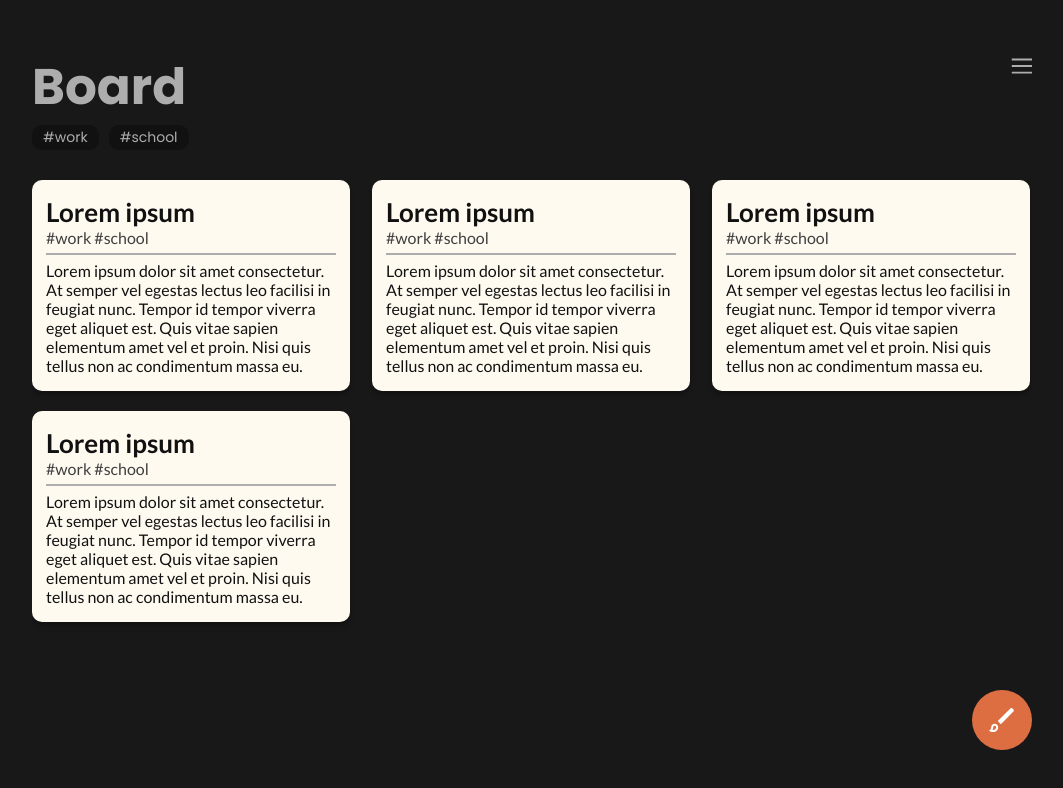
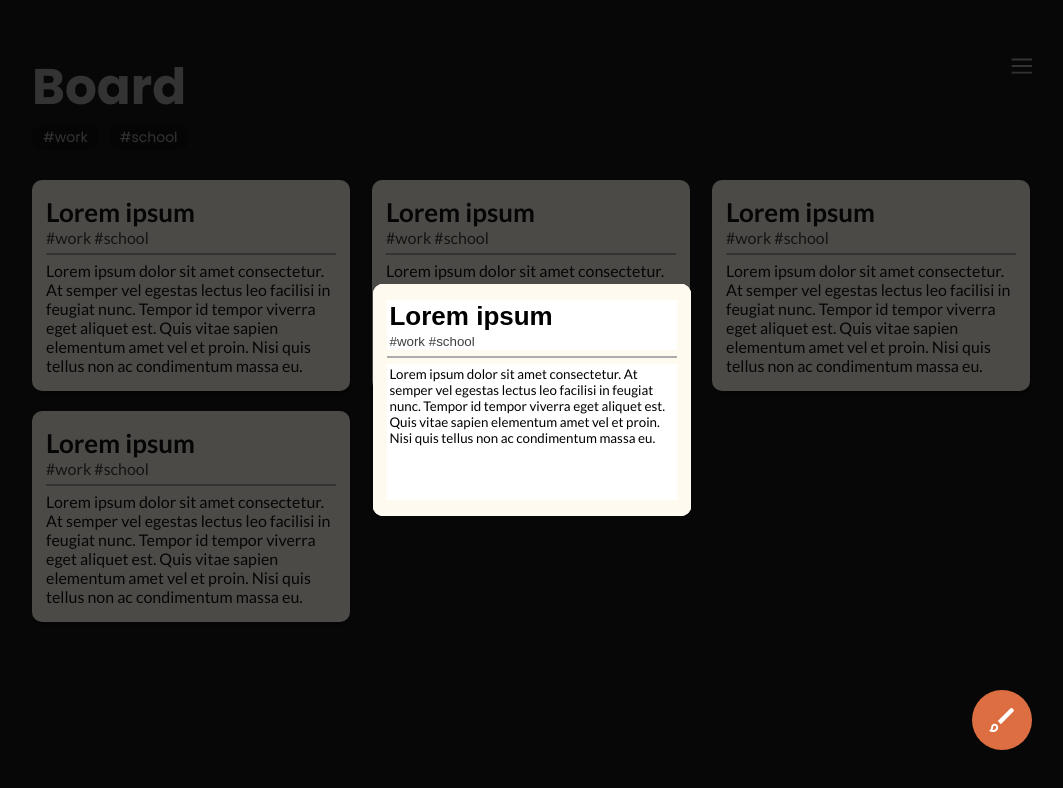
Before and after one commit to codeandjoy/HasteNote, a React (Create React App) app: page / in a window 1280 px wide. Shown: the top 788 px of the page, without its empty margins (108-1171 px from the left). Built offline with nearby package versions, Linux system fonts and the light colour scheme.

Commit message:
Created and styled NoteModal layout

```diff
--- a/src/components/NoteModal/NoteModal.js
+++ b/src/components/NoteModal/NoteModal.js
@@ -1,10 +1,15 @@
 import { AnimatePresence, motion } from "framer-motion";
 
 import "./css/NoteModal.css";
+import { useState } from "react";
 
 
 
 const NoteModal = ({ modalOpen, initialAnimationPosition, initialData }) => {
+    const [title, setTitle] = useState(initialData.title || "");
+    const [tags, setTags] = useState(initialData.tags || "");
+    const [content, setContent] = useState(initialData.content || "");
+
     const modalVariants = {
         initial: {
             opacity: 0,
@@ -33,7 +38,25 @@ const NoteModal = ({ modalOpen, initialAnimationPosition, initialData }) => {
 
                     className="note-modal"
                 >
-
+                    <input
+                        className="note-modal--inp-title note-title"
+                        placeholder="Title"
+                        value={ title }
+                        onChange={ e => setTitle(e.target.value) }
+                    />
+                    <input
+                        className="note-modal--inp-tags note-tags"
+                        placeholder="#"
+                        value={ tags }
+                        onChange={ e => setTags(e.target.value) }
+                    />
+                    <div className="note-line"></div>
+                    <textarea
+                        className="note-modal--inp-content"
+                        placeholder="Content"
+                        value={ content }
+                        onChange={ e => setContent(e.target.value) }
+                    />
                 </motion.div>
             }
         </AnimatePresence>
--- a/src/components/NoteModal/css/NoteModal.css
+++ b/src/components/NoteModal/css/NoteModal.css
@@ -1,8 +1,21 @@
 .note-modal {
   position: absolute;
+  display: flex;
+  flex-direction: column;
   width: 290px;
   height: 200px;
   padding: 16px 14px;
+  font-family: Lato, sans-serif;
+  background-color: #FFFAF0;
   border-radius: 10px;
-  background-color: red;
+}
+.note-modal input,
+.note-modal textarea {
+  border-style: none;
+  outline: none;
+}
+.note-modal textarea {
+  flex: 1;
+  resize: none;
+  font-family: Lato, sans-serif;
 }/*# sourceMappingURL=NoteModal.css.map */
--- a/src/components/NoteModal/css/NoteModal.scss
+++ b/src/components/NoteModal/css/NoteModal.scss
@@ -1,11 +1,28 @@
 .note-modal{
     position: absolute;
+
+    display: flex;
+    flex-direction: column;
 
     width: 290px;
     height: 200px;
     padding: 16px 14px;
 
+    font-family: Lato, sans-serif;
+
+    background-color: #FFFAF0;
+
     border-radius: 10px;
 
-    background-color: red;
+    input,
+    textarea{
+        border-style: none;
+        outline: none;
+    }
+    textarea{
+        flex: 1;
+        resize: none;
+
+        font-family: Lato, sans-serif;
+    }
 }
--- a/src/components/Notes/Note.js
+++ b/src/components/Notes/Note.js
@@ -10,7 +10,8 @@ import "./css/Note.css";
 const Note = ({ note }) => {
     const setPageFadeActive = useSetRecoilState(pageFadeActive);
     const setPageFadeCallback = useSetRecoilState(pageFadeCallback);
-    const [editModalOpen, setEditModalOpen] = useState(false);
+    const [editModalOpen, setEditModalOpen] = useState(true);
+    setPageFadeActive(true);
 
     const [pos, setPos] = useState({x:0, y:0});
     const noteRef = useRef();
--- a/src/components/Notes/css/Note.css
+++ b/src/components/Notes/css/Note.css
@@ -2,7 +2,7 @@
   width: 290px;
   max-height: 200px;
   padding: 16px 14px;
-  font-family: Lato;
+  font-family: Lato, sans-serif;
   color: #111;
   background-color: #FFFAF0;
   border-radius: 10px;
--- a/src/components/Notes/css/Note.scss
+++ b/src/components/Notes/css/Note.scss
@@ -4,7 +4,7 @@
 
     padding: 16px 14px;
 
-    font-family: Lato;
+    font-family: Lato, sans-serif;
 
     color: #111;
     background-color: #FFFAF0;
```
